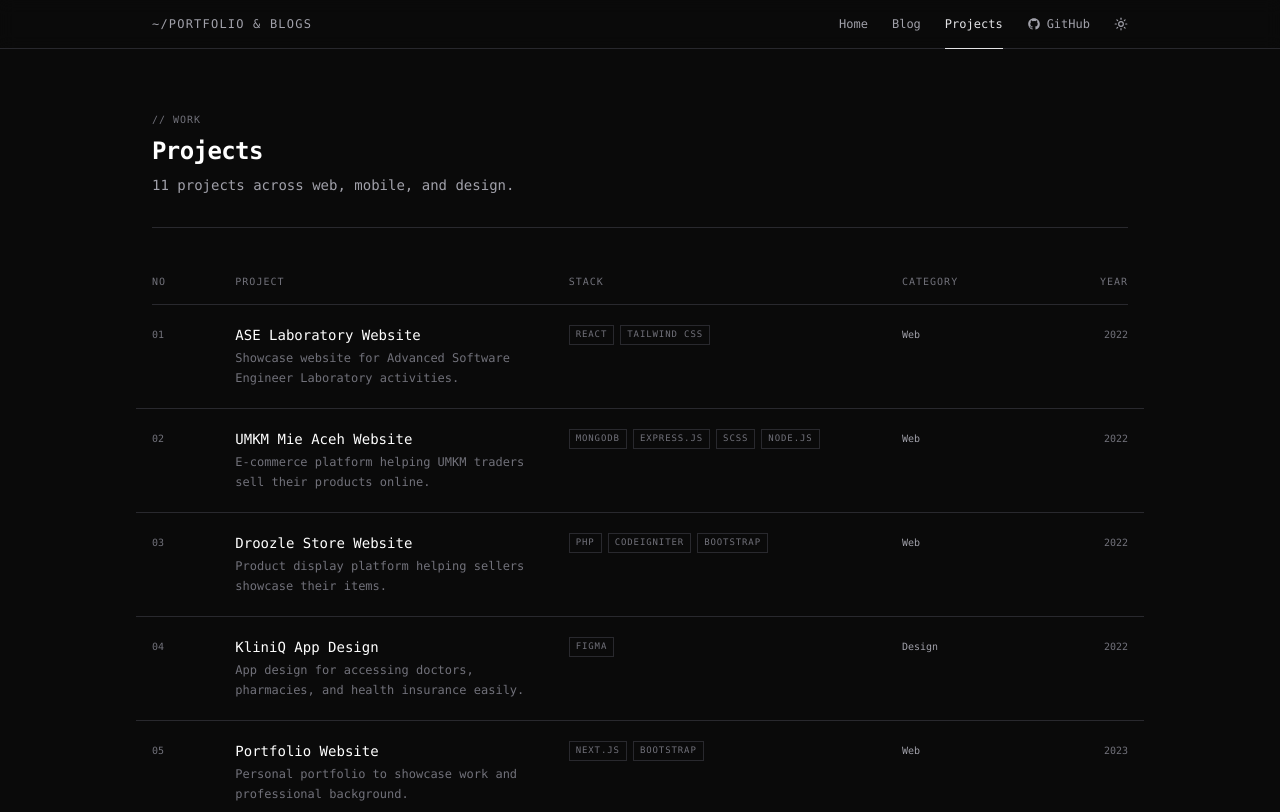
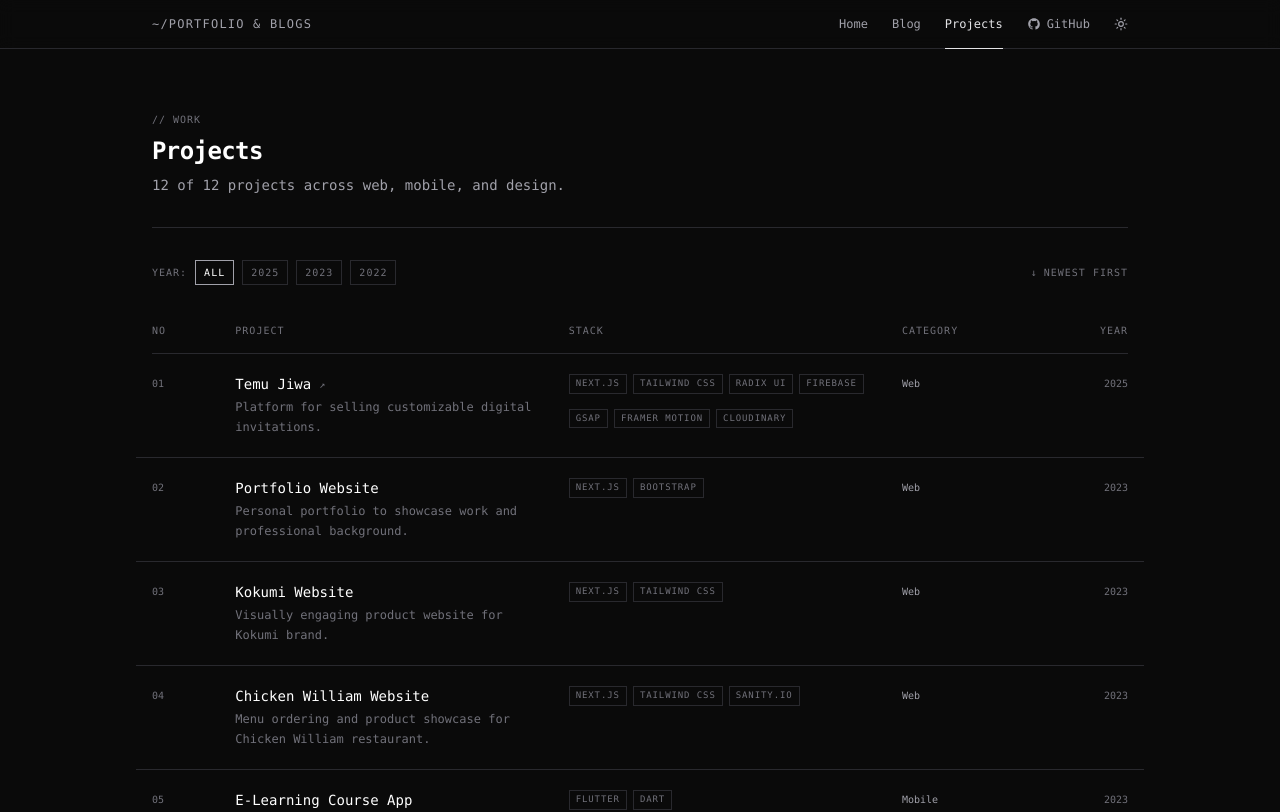
Before and after one commit to alfitof/portfolio-fito, a Next.js app: page /projects in a window 1280 px wide. Shown: the top 812 px of the page. Built offline with nearby package versions, Linux system fonts and the light colour scheme.

Commit message:
add link project 1

```diff
--- a/app/projects/page.tsx
+++ b/app/projects/page.tsx
@@ -1,16 +1,35 @@
 "use client";
 
-import { motion } from "framer-motion";
+import Link from "next/link";
+import { useState } from "react";
+import { motion, AnimatePresence } from "framer-motion";
 import Navbar from "../../components/Navbar";
 import { FadeIn, StaggerContainer, StaggerItem } from "@/components/AnimateIn";
 
 const projects = [
+  {
+    name: "Temu Jiwa",
+    desc: "Platform for selling customizable digital invitations.",
+    tech: [
+      "Next.js",
+      "Tailwind CSS",
+      "Radix UI",
+      "Firebase",
+      "GSAP",
+      "Framer Motion",
+      "Cloudinary",
+    ],
+    category: "Web",
+    year: "2025",
+    link: "https://temujiwa.alfitofebriansyah.blog/",
+  },
   {
     name: "ASE Laboratory Website",
     desc: "Showcase website for Advanced Software Engineer Laboratory activities.",
     tech: ["React", "Tailwind CSS"],
     category: "Web",
     year: "2022",
+    link: "#",
   },
   {
     name: "UMKM Mie Aceh Website",
@@ -18,6 +37,7 @@ const projects = [
     tech: ["MongoDB", "Express.js", "SCSS", "Node.js"],
     category: "Web",
     year: "2022",
+    link: "#",
   },
   {
     name: "Droozle Store Website",
@@ -25,6 +45,7 @@ const projects = [
     tech: ["PHP", "CodeIgniter", "Bootstrap"],
     category: "Web",
     year: "2022",
+    link: "#",
   },
   {
     name: "KliniQ App Design",
@@ -32,6 +53,7 @@ const projects = [
     tech: ["Figma"],
     category: "Design",
     year: "2022",
+    link: "#",
   },
   {
     name: "Portfolio Website",
@@ -39,6 +61,7 @@ const projects = [
     tech: ["Next.js", "Bootstrap"],
     category: "Web",
     year: "2023",
+    link: "#",
   },
   {
     name: "Kokumi Website",
@@ -46,6 +69,7 @@ const projects = [
     tech: ["Next.js", "Tailwind CSS"],
     category: "Web",
     year: "2023",
+    link: "#",
   },
   {
     name: "Chicken William Website",
@@ -53,6 +77,7 @@ const projects = [
     tech: ["Next.js", "Tailwind CSS", "Sanity.io"],
     category: "Web",
     year: "2023",
+    link: "#",
   },
   {
     name: "E-Learning Course App",
@@ -60,6 +85,7 @@ const projects = [
     tech: ["Flutter", "Dart"],
     category: "Mobile",
     year: "2023",
+    link: "#",
   },
   {
     name: "Rudi Russel Profile",
@@ -67,6 +93,7 @@ const projects = [
     tech: ["Next.js", "Tailwind CSS"],
     category: "Web",
     year: "2023",
+    link: "#",
   },
   {
     name: "Logbook AirNav Website",
@@ -74,6 +101,7 @@ const projects = [
     tech: ["Next.js", "Tailwind CSS", "Firebase"],
     category: "Web",
     year: "2023",
+    link: "#",
   },
   {
     name: "LMS Rudi Russel",
@@ -81,10 +109,29 @@ const projects = [
     tech: ["Next.js", "Tailwind CSS", "Firebase"],
     category: "Web",
     year: "2023",
+    link: "#",
   },
 ];
 
+const years = [
+  "All",
+  ...Array.from(new Set(projects.map((p) => p.year))).sort(
+    (a, b) => Number(b) - Number(a),
+  ),
+];
+
 export default function ProjectsPage() {
+  const [selectedYear, setSelectedYear] = useState("All");
+  const [sortOrder, setSortOrder] = useState<"desc" | "asc">("desc");
+
+  const filtered = projects
+    .filter((p) => selectedYear === "All" || p.year === selectedYear)
+    .sort((a, b) =>
+      sortOrder === "desc"
+        ? Number(b.year) - Number(a.year)
+        : Number(a.year) - Number(b.year),
+    );
+
   return (
     <main
       className="min-h-screen font-mono"
@@ -96,7 +143,7 @@ export default function ProjectsPage() {
         {/* Header */}
         <FadeIn>
           <div
-            className="pb-8 mb-10"
+            className="pb-8 mb-8"
             style={{ borderBottom: "1px solid var(--border)" }}
           >
             <p
@@ -115,14 +162,72 @@ export default function ProjectsPage() {
               className="text-sm mt-2"
               style={{ color: "var(--text-secondary)" }}
             >
-              {projects.length} projects across web, mobile, and design.
+              {filtered.length} of {projects.length} projects across web,
+              mobile, and design.
             </p>
+          </div>
+        </FadeIn>
+
+        {/* Filter & Sort controls */}
+        <FadeIn delay={0.05}>
+          <div className="flex flex-col sm:flex-row sm:items-center justify-between gap-4 mb-8">
+            {/* Year filter */}
+            <div className="flex items-center gap-2 flex-wrap">
+              <span
+                className="text-[10px] uppercase tracking-widest"
+                style={{ color: "var(--text-muted)" }}
+              >
+                Year:
+              </span>
+              {years.map((year) => (
+                <motion.button
+                  key={year}
+                  onClick={() => setSelectedYear(year)}
+                  className="text-[10px] uppercase tracking-widest px-2 py-1 transition-colors"
+                  style={{
+                    color:
+                      selectedYear === year
+                        ? "var(--text-heading)"
+                        : "var(--text-muted)",
+                    border: "1px solid",
+                    borderColor:
+                      selectedYear === year
+                        ? "var(--text-secondary)"
+                        : "var(--border)",
+                    backgroundColor:
+                      selectedYear === year ? "var(--bg-card)" : "transparent",
+                  }}
+                  whileTap={{ scale: 0.95 }}
+                >
+                  {year}
+                </motion.button>
+              ))}
+            </div>
+
+            {/* Sort order */}
+            <motion.button
+              onClick={() =>
+                setSortOrder(sortOrder === "desc" ? "asc" : "desc")
+              }
+              className="flex items-center gap-1.5 text-[10px] uppercase tracking-widest transition-colors self-start sm:self-auto"
+              style={{ color: "var(--text-muted)" }}
+              whileTap={{ scale: 0.95 }}
+            >
+              <motion.span
+                animate={{ rotate: sortOrder === "desc" ? 0 : 180 }}
+                transition={{ duration: 0.25 }}
+                className="inline-block"
+              >
+                ↓
+              </motion.span>
+              {sortOrder === "desc" ? "Newest first" : "Oldest first"}
+            </motion.button>
           </div>
         </FadeIn>
 
         <div>
           {/* Table header */}
-          <FadeIn delay={0.05}>
+          <FadeIn delay={0.08}>
             <div
               className="hidden md:grid grid-cols-12 gap-6 pb-3"
               style={{ borderBottom: "1px solid var(--border)" }}
@@ -154,20 +259,59 @@ export default function ProjectsPage() {
           </FadeIn>
 
           {/* Rows */}
+          <AnimatePresence mode="wait">
+            <motion.div
+              key={`${selectedYear}-${sortOrder}`}
+              initial={{ opacity: 0, y: 8 }}
+              animate={{ opacity: 1, y: 0 }}
+              exit={{ opacity: 0, y: -8 }}
+              transition={{ duration: 0.2 }}
+            >
               <StaggerContainer>
-            {projects.map((project, i) => (
-              <StaggerItem key={i}>
+                {filtered.length === 0 ? (
+                  <div className="py-16 text-center">
+                    <p
+                      className="text-xs"
+                      style={{ color: "var(--text-muted)" }}
+                    >
+                      No projects found for {selectedYear}.
+                    </p>
+                  </div>
+                ) : (
+                  filtered.map((project, i) => (
+                    <StaggerItem key={`${project.name}-${i}`}>
+                      <Link
+                        href={project.link}
+                        target={project.link !== "#" ? "_blank" : undefined}
+                        rel={
+                          project.link !== "#"
+                            ? "noopener noreferrer"
+                            : undefined
+                        }
+                        className={
+                          project.link === "#"
+                            ? "cursor-default pointer-events-none"
+                            : ""
+                        }
+                      >
                         <motion.div
-                  className="group grid grid-cols-12 gap-6 py-5 -mx-4 px-4 transition-colors cursor-default"
-                  style={{ borderBottom: "1px solid var(--border)" }}
-                  whileHover={{ x: 4 }}
+                          className="group grid grid-cols-12 gap-6 py-5 -mx-4 px-4 transition-colors"
+                          style={{
+                            borderBottom: "1px solid var(--border)",
+                            cursor:
+                              project.link !== "#" ? "pointer" : "default",
+                          }}
+                          whileHover={{ x: project.link !== "#" ? 4 : 0 }}
                           transition={{ duration: 0.2, ease: "easeOut" }}
                           onMouseEnter={(e) =>
                             (e.currentTarget.style.backgroundColor =
-                      "var(--bg-card-hover)")
+                              project.link !== "#"
+                                ? "var(--bg-card-hover)"
+                                : "transparent")
                           }
                           onMouseLeave={(e) =>
-                    (e.currentTarget.style.backgroundColor = "transparent")
+                            (e.currentTarget.style.backgroundColor =
+                              "transparent")
                           }
                         >
                           <div className="hidden md:flex col-span-1 items-start pt-0.5">
@@ -179,12 +323,22 @@ export default function ProjectsPage() {
                             </span>
                           </div>
                           <div className="col-span-12 md:col-span-4">
+                            <div className="flex items-center gap-2 mb-1">
                               <h3
-                      className="text-sm mb-1 transition-colors"
+                                className="text-sm transition-colors"
                                 style={{ color: "var(--text-heading)" }}
                               >
                                 {project.name}
                               </h3>
+                              {project.link !== "#" && (
+                                <span
+                                  className="text-[10px]"
+                                  style={{ color: "var(--text-muted)" }}
+                                >
+                                  ↗
+                                </span>
+                              )}
+                            </div>
                             <p
                               className="text-xs leading-relaxed"
                               style={{ color: "var(--text-muted)" }}
@@ -225,9 +379,13 @@ export default function ProjectsPage() {
                             </span>
                           </div>
                         </motion.div>
+                      </Link>
                     </StaggerItem>
-            ))}
+                  ))
+                )}
               </StaggerContainer>
+            </motion.div>
+          </AnimatePresence>
         </div>
       </div>
     </main>
--- a/components/ProjectsPreview.tsx
+++ b/components/ProjectsPreview.tsx
@@ -7,15 +7,66 @@ const PREVIEW_COUNT_DESKTOP = 6;
 const PREVIEW_COUNT_MOBILE = 3;
 
 const allProjects = [
-  { name: "ASE Laboratory Website", desc: "Showcase website for Advanced Software Engineer Laboratory activities.", tech: "React, Tailwind CSS" },
-  { name: "UMKM Mie Aceh Website", desc: "E-commerce platform helping UMKM traders sell their products online.", tech: "MongoDB, Express.js, SCSS, Node.js" },
-  { name: "Droozle Store Website", desc: "Product display platform helping sellers showcase their items.", tech: "PHP, CodeIgniter, Bootstrap" },
-  { name: "KliniQ App Design", desc: "App design for accessing doctors, pharmacies, and health insurance easily.", tech: "Figma" },
-  { name: "Kokumi Website", desc: "Visually engaging product website for Kokumi brand.", tech: "Next.js, Tailwind CSS" },
-  { name: "Chicken William Website", desc: "Menu ordering and product showcase for Chicken William restaurant.", tech: "Next.js, Tailwind CSS, Sanity.io" },
-  { name: "E-Learning Course App", desc: "Mobile app for buying and studying online courses.", tech: "Flutter, Dart" },
-  { name: "Logbook AirNav Website", desc: "Tool quality tracking notebook for AirNav internal operations.", tech: "Next.js, Tailwind CSS, Firebase" },
-  { name: "LMS Rudi Russel", desc: "Comprehensive e-learning platform with interactive interfaces.", tech: "Next.js, Tailwind CSS, Firebase" },
+  {
+    name: "Temu Jiwa",
+    desc: "Platform for selling customizable digital invitations.",
+    tech: "Next.js, Tailwind CSS, Radix UI, Firebase, GSAP, Framer Motion, Cloudinary",
+    link: "https://temujiwa.alfitofebriansyah.blog/",
+  },
+  {
+    name: "ASE Laboratory Website",
+    desc: "Showcase website for Advanced Software Engineer Laboratory activities.",
+    tech: "React, Tailwind CSS",
+    link: "#",
+  },
+  {
+    name: "UMKM Mie Aceh Website",
+    desc: "E-commerce platform helping UMKM traders sell their products online.",
+    tech: "MongoDB, Express.js, SCSS, Node.js",
+    link: "#",
+  },
+  {
+    name: "Droozle Store Website",
+    desc: "Product display platform helping sellers showcase their items.",
+    tech: "PHP, CodeIgniter, Bootstrap",
+    link: "#",
+  },
+  {
+    name: "KliniQ App Design",
+    desc: "App design for accessing doctors, pharmacies, and health insurance easily.",
+    tech: "Figma",
+    link: "#",
+  },
+  {
+    name: "Kokumi Website",
+    desc: "Visually engaging product website for Kokumi brand.",
+    tech: "Next.js, Tailwind CSS",
+    link: "#",
+  },
+  {
+    name: "Chicken William Website",
+    desc: "Menu ordering and product showcase for Chicken William restaurant.",
+    tech: "Next.js, Tailwind CSS, Sanity.io",
+    link: "#",
+  },
+  {
+    name: "E-Learning Course App",
+    desc: "Mobile app for buying and studying online courses.",
+    tech: "Flutter, Dart",
+    link: "#",
+  },
+  {
+    name: "Logbook AirNav Website",
+    desc: "Tool quality tracking notebook for AirNav internal operations.",
+    tech: "Next.js, Tailwind CSS, Firebase",
+    link: "#",
+  },
+  {
+    name: "LMS Rudi Russel",
+    desc: "Comprehensive e-learning platform with interactive interfaces.",
+    tech: "Next.js, Tailwind CSS, Firebase",
+    link: "#",
+  },
 ];
 
 export default function ProjectsPreview() {
@@ -34,7 +85,10 @@ export default function ProjectsPreview() {
 
   return (
     <div>
-      <h2 className="text-xs tracking-widest uppercase mb-6" style={{ color: "var(--text-secondary)" }}>
+      <h2
+        className="text-xs tracking-widest uppercase mb-6"
+        style={{ color: "var(--text-secondary)" }}
+      >
         // Projects
       </h2>
 
@@ -43,33 +97,63 @@ export default function ProjectsPreview() {
         style={{ backgroundColor: "var(--border)" }}
       >
         {preview.map((project, i) => (
+          <Link
+            key={i}
+            href={project.link}
+            target={project.link !== "#" ? "_blank" : undefined}
+            rel={project.link !== "#" ? "noopener noreferrer" : undefined}
+            className={
+              project.link === "#" ? "cursor-default pointer-events-none" : ""
+            }
+          >
             <div
               key={i}
               className="p-5 md:p-6 cursor-pointer transition-colors"
               style={{ backgroundColor: "var(--bg-card)" }}
-            onMouseEnter={e => (e.currentTarget.style.backgroundColor = "var(--bg-card-hover)")}
-            onMouseLeave={e => (e.currentTarget.style.backgroundColor = "var(--bg-card)")}
+              onMouseEnter={(e) =>
+                (e.currentTarget.style.backgroundColor = "var(--bg-card-hover)")
+              }
+              onMouseLeave={(e) =>
+                (e.currentTarget.style.backgroundColor = "var(--bg-card)")
+              }
             >
-            <h3 className="text-sm leading-snug mb-2" style={{ color: "var(--text-heading)" }}>
+              <h3
+                className="text-sm leading-snug mb-2"
+                style={{ color: "var(--text-heading)" }}
+              >
                 {project.name}
               </h3>
-            <p className="text-xs leading-relaxed mb-3" style={{ color: "var(--text-secondary)" }}>
+              <p
+                className="text-xs leading-relaxed mb-3 line-clamp-2"
+                style={{ color: "var(--text-secondary)" }}
+              >
                 {project.desc}
               </p>
-            <span className="text-[10px]" style={{ color: "var(--text-muted)" }}>
+              <span
+                className="text-[10px] line-clamp-1 block"
+                style={{ color: "var(--text-muted)" }}
+              >
                 {project.tech}
               </span>
             </div>
+          </Link>
         ))}
 
         {/* More card */}
         {remaining > 0 && (
-        <div className="col-span-1 sm:col-span-2 md:col-span-3 pt-2" style={{ backgroundColor: "var(--bg)" }}>
+          <div
+            className="col-span-1 sm:col-span-2 md:col-span-3 pt-2"
+            style={{ backgroundColor: "var(--bg)" }}
+          >
             <div className="flex justify-center pt-4 pb-2">
               <Link
                 href="/projects"
                 className="text-[10px] uppercase tracking-widest transition-colors hover:opacity-80 flex items-center gap-2"
-              style={{ color: "var(--text-muted)", border: "1px solid var(--border)", padding: "0.4rem 1rem" }}
+                style={{
+                  color: "var(--text-muted)",
+                  border: "1px solid var(--border)",
+                  padding: "0.4rem 1rem",
+                }}
               >
                 View all {allProjects.length} projects →
               </Link>
```
Also changed, not shown: app/globals.css (+14 -0 lines). Lines whose indentation alone changed are shown as unchanged.
